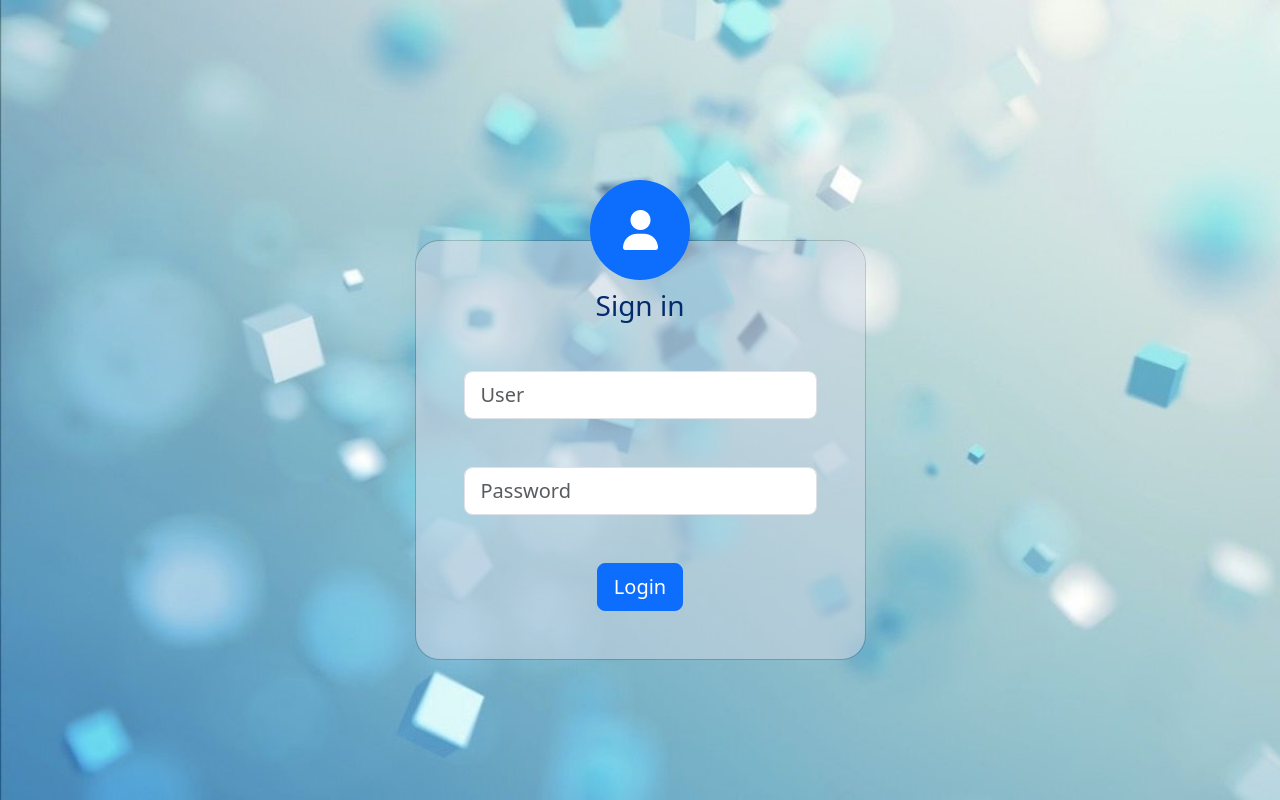
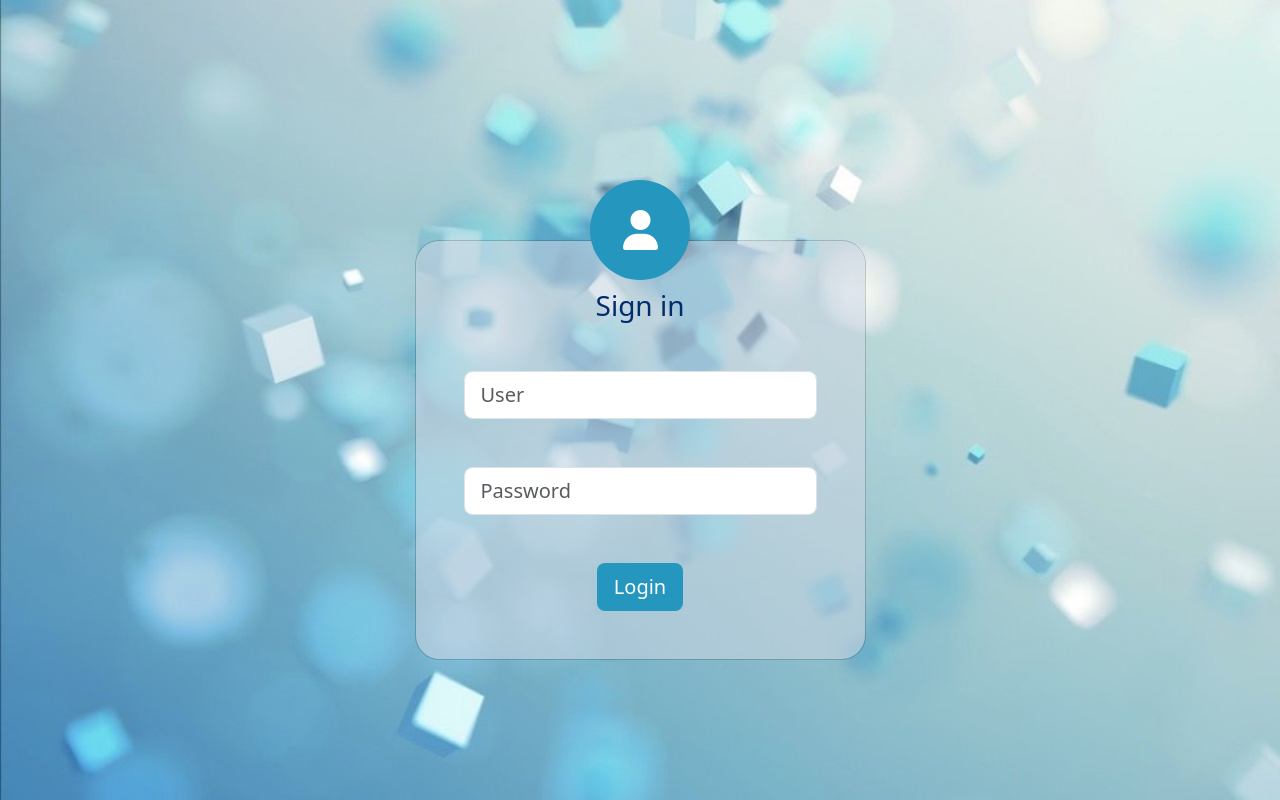
Before and after one commit to 26Lunas/Backend_register_info_vehicle, a PHP site: page / in a window 1280 px wide. Run offline with PHP 8.4, Linux system fonts and the light colour scheme; some libraries are stand-ins or nearby versions.

Commit message:
Modificació-Color

```diff
--- a/css/style.css
+++ b/css/style.css
@@ -4,6 +4,7 @@
 :root{
     --colorAzul: #042c6c;
     --colorBlancoAzulado: #ced7e38f;
+    --colorAzulClaro: #2596be;
 }
 
 .fondo-login{
@@ -30,7 +31,7 @@
     /* border: solid 3px red; */
     width: 100px;
     height: 100px;
-    background: #0d6efd;
+    background: var(--colorAzulClaro);
     border-radius: 50%;
     position: relative;
     top: 5vh;
@@ -44,6 +45,10 @@
     color: white;
     font-size: 40px;
 }
+.btn-login{
+    background: var(--colorAzulClaro);
+    color: white;
+}
 
 /* .cont-creditos{
  border: solid 3px red;
--- a/index.html
+++ b/index.html
@@ -46,7 +46,7 @@
                     <label class="form-check-label" for="form1Example3"> Remember password </label>
                   </div> -->
 
-                  <button class="btn btn-primary btn-lg btn-block" type="submit">Login</button>
+                  <button class="btn btn-login btn-lg btn-block" type="submit">Login</button>
                 </div>
               </div>
             </div>
```
Also changed, not shown: system/css/sb-admin-2.min.css.
